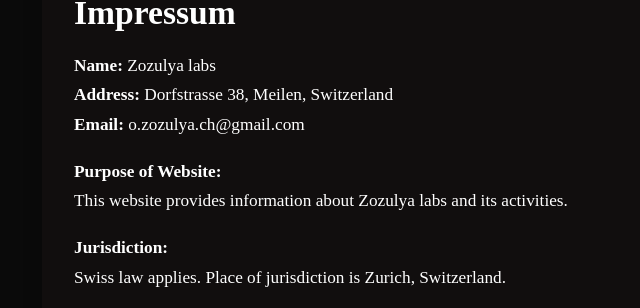
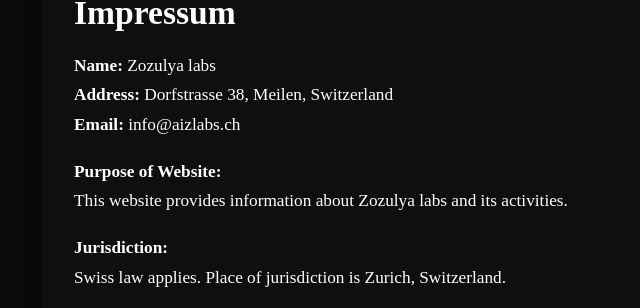
Before and after one commit to zozulya/aizlabs, a Jekyll site: the page built from impressum.md, in a window 1280 px wide. Shown: the part 148-456 px from the top of the page, without its empty margins (216-856 px from the left). Built offline with Jekyll 4.4.1, drawn with Linux system fonts in a browser that asks for light colours.

Commit message:
change email

```diff
--- a/impressum.md
+++ b/impressum.md
@@ -6,7 +6,7 @@
 
 **Name:** Zozulya labs
 **Address:** Dorfstrasse 38, Meilen, Switzerland
-**Email:** o.zozulya.ch@gmail.com
+**Email:** info@aizlabs.ch
 
 **Purpose of Website:**
 This website provides information about Zozulya labs and its activities.
```
